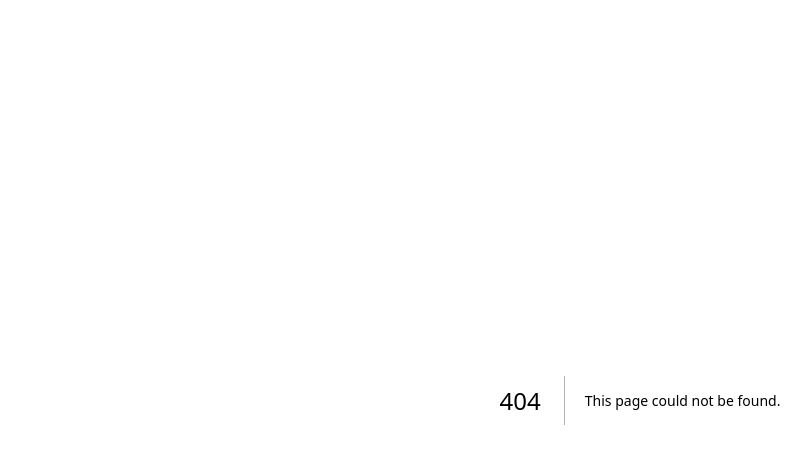
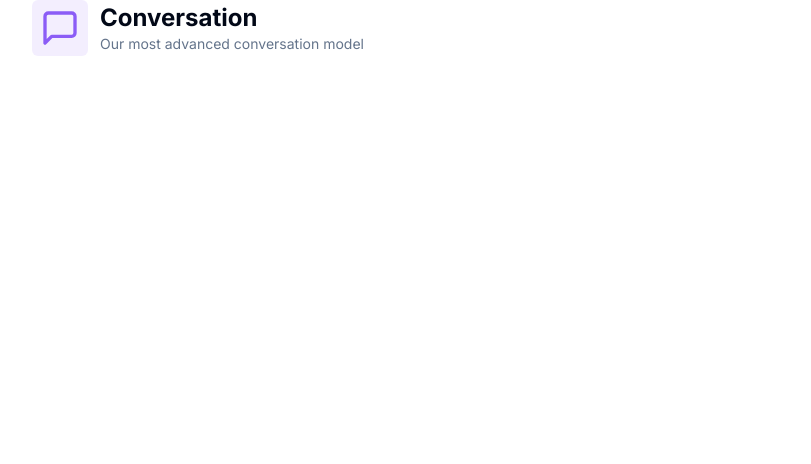
Before and after one commit to davi-andrade-js/Thinker-AI, a Next.js app: page /conversation in a window 1280 px wide. Before the commit this address had no page. Shown: the top 464 px of the page, without its empty margins (0-811 px from the left). Built offline with nearby package versions, Linux system fonts and the light colour scheme.

Commit message:
conversation page heading finished

```diff
--- /dev/null
+++ b/app/(dashboard)/(routes)/conversation/page.tsx
@@ -0,0 +1,19 @@
+import { MessageSquare } from "lucide-react";
+
+import { Heading } from "@/components/heading";
+
+const ConversationPage = () => {
+  return (
+    <div>
+      <Heading
+        title="Conversation"
+        description="Our most advanced conversation model"
+        icon={MessageSquare}
+        iconColor="text-violet-500"
+        bgColor="bg-violet-500/10"
+      />
+    </div>
+  );
+};
+
+export default ConversationPage;
--- /dev/null
+++ b/components/heading.tsx
@@ -0,0 +1,25 @@
+import { LucideIcon } from "lucide-react";
+
+import { cn } from "@/lib/utils";
+
+interface HeadingProps {
+  title: string;
+  description: string;
+  icon: LucideIcon;
+  iconColor?: string;
+  bgColor?: string;
+}
+
+export const Heading = ({ title, description, icon: Icon, iconColor, bgColor }: HeadingProps) => {
+  return (
+    <div className="px-4 lg:px-8 flex items-center gap-x-3 mb-8">
+      <div className={cn("p-2 w-fit rounded-md", bgColor)}>
+        <Icon className={cn("w-10 h-10", iconColor)} />
+      </div>
+      <div>
+        <h2 className="text-2xl font-bold">{title}</h2>
+        <p className="text-sm text-muted-foreground">{description}</p>
+      </div>
+    </div>
+  );
+};
```
